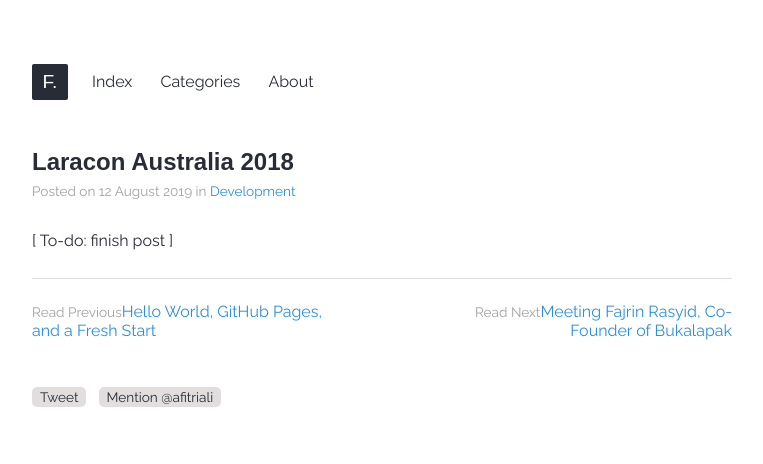
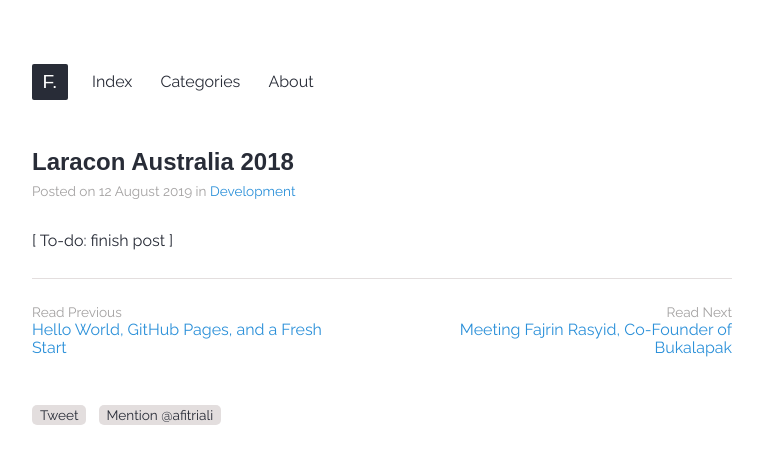
Before and after one commit to xfltrt/xfltrt.github.io, a Jekyll site: the page built from _posts/2019-08-12-laracon-australia-2018.md, in a window 1280 px wide. Shown: the top 464 px of the page, without its empty margins (258-1021 px from the left). Built offline with Jekyll 4.4.1, drawn with Linux system fonts in a browser that asks for light colours; some web fonts are replaced; comment, search, counter and statistics services are not loaded.

Commit message:
Update main.scss

```diff
--- a/_sass/main.scss
+++ b/_sass/main.scss
@@ -200,6 +200,11 @@
   text-align: right;
 }
 
+.page-navigation .details {
+  display: block;
+  font-weight: 7000;
+}
+
 footer {
   padding: 48px 0 24px 0;
 }
```
